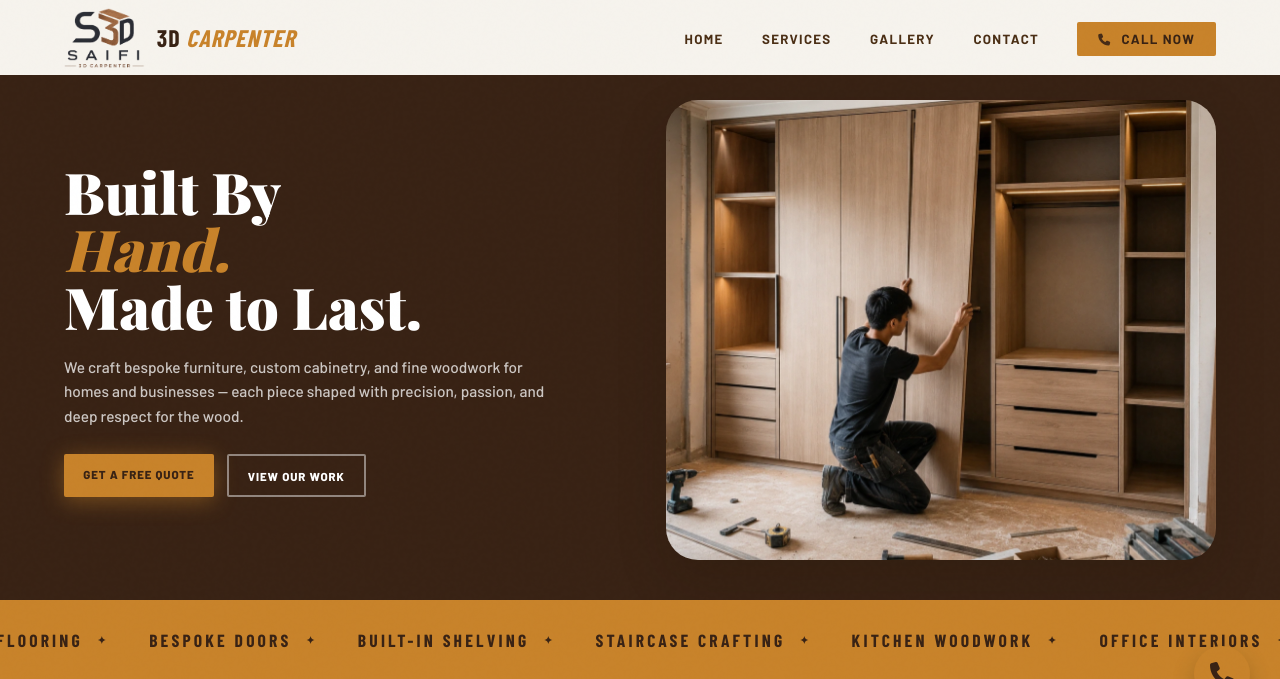
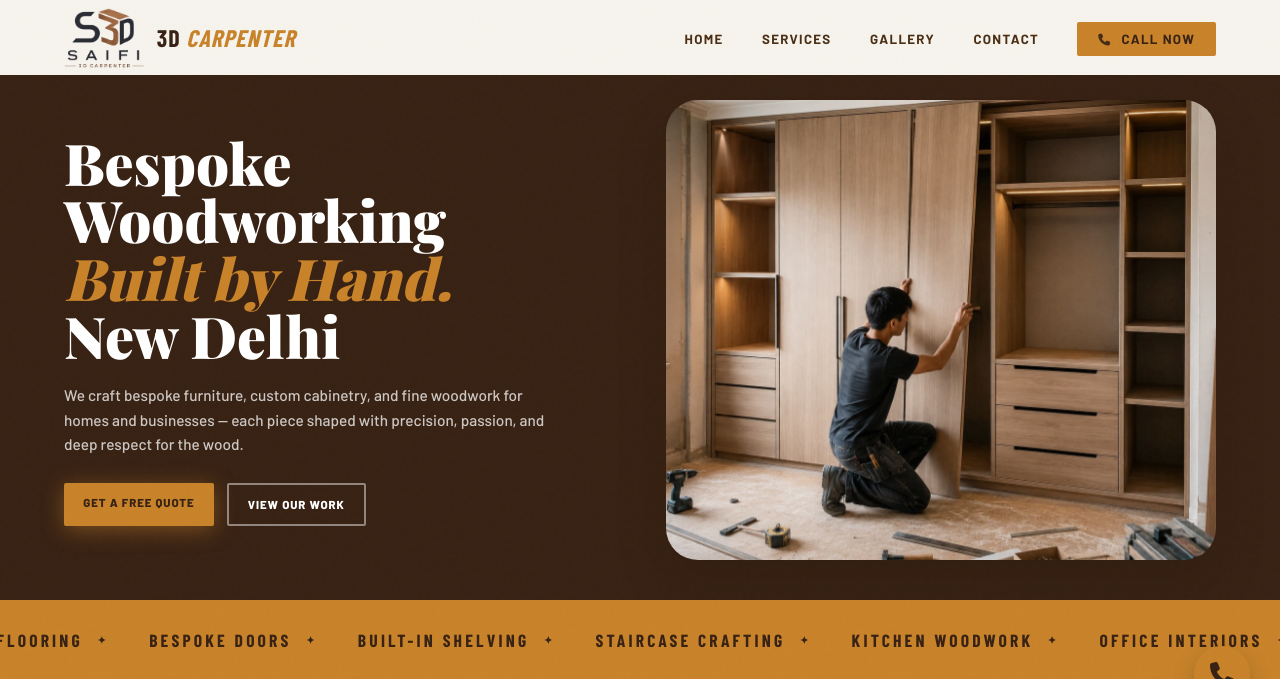
Before and after one commit to barixl/3d-carpenter, a Flask app: page / in a window 1280 px wide. Shown: the top 679 px of the page. Run offline with Flask 3, Linux system fonts and the light colour scheme; some web fonts are replaced.

Commit message:
SEO optimization with localized keywords and schema markup

```diff
--- a/templates/base.html
+++ b/templates/base.html
@@ -1,9 +1,48 @@
 <!DOCTYPE html>
 <html lang="en">
 <head>
-    <meta charset="UTF-8">
-    <meta name="viewport" content="width=device-width, initial-scale=1.0">
-    <title>{% block title %}3D Carpenter | Bespoke Woodworking{% endblock %}</title>
+    <meta name="description" content="3D Carpenter - Premium bespoke woodworking and custom furniture services in New Delhi. Specializing in kitchen cabinetry, wardrobes, doors, and luxury wood interiors.">
+    <meta name="keywords" content="custom furniture New Delhi, best carpenter Delhi, bespoke woodworking India, kitchen cabinetry New Delhi, custom wooden doors Delhi, 3D Carpenter Delhi, professional carpentry services Delhi, wood polishing New Delhi">
+
+    <!-- Open Graph / Facebook -->
+    <meta property="og:type" content="website">
+    <meta property="og:title" content="3D Carpenter | Bespoke Woodworking & Custom Furniture in New Delhi">
+    <meta property="og:description" content="Master woodworkers crafting bespoke furniture, luxury cabinetry, and fine joinery in New Delhi. 25+ years of excellence.">
+    <meta property="og:image" content="{{ url_for('static', filename='img/3d-carpenter-logo.png', _external=True) }}">
+
+    <!-- Schema.org LocalBusiness -->
+    <script type="application/ld+json">
+    {
+      "@context": "https://schema.org",
+      "@type": "LocalBusiness",
+      "name": "3D Carpenter",
+      "image": "{{ url_for('static', filename='img/3d-carpenter-logo.png', _external=True) }}",
+      "telephone": "+91-70880-51197",
+      "address": {
+        "@type": "PostalAddress",
+        "streetAddress": "70 A, Pocket A 14, Himgiri Apartments",
+        "addressLocality": "New Delhi",
+        "postalCode": "110019",
+        "addressCountry": "IN"
+      },
+      "openingHoursSpecification": [
+        {
+          "@type": "OpeningHoursSpecification",
+          "dayOfWeek": ["Monday", "Tuesday", "Wednesday", "Thursday", "Friday"],
+          "opens": "08:00",
+          "closes": "18:00"
+        },
+        {
+          "@type": "OpeningHoursSpecification",
+          "dayOfWeek": "Saturday",
+          "opens": "09:00",
+          "closes": "15:00"
+        }
+      ]
+    }
+    </script>
+
+    <title>{% block title %}3D Carpenter | Bespoke Woodworking & Custom Furniture New Delhi{% endblock %}</title>
     <link rel="preconnect" href="https://fonts.googleapis.com">
     <link rel="preconnect" href="https://fonts.gstatic.com" crossorigin>
     <link href="https://fonts.googleapis.com/css2?family=Barlow:wght@400;500;600;700;800;900&family=Barlow+Condensed:wght@700;800;900&family=Playfair+Display:ital,wght@0,900;1,900&display=swap" rel="stylesheet">
--- a/templates/gallery.html
+++ b/templates/gallery.html
@@ -1,6 +1,6 @@
 {% extends 'base.html' %}
 
-{% block title %}Portfolio Gallery | 3D Carpenter{% endblock %}
+{% block title %}Portfolio Gallery | Custom Woodwork & Furniture Projects New Delhi{% endblock %}
 
 {% block extra_css %}
     <link rel="preload" as="image" href="{{ url_for('static', filename='img/banner/banner_2.webp') }}">
--- a/templates/index.html
+++ b/templates/index.html
@@ -1,4 +1,6 @@
 {% extends 'base.html' %}
+
+{% block title %}3D Carpenter | Best Custom Furniture & Bespoke Woodworking New Delhi{% endblock %}
 
 {% block extra_css %}
     <link rel="preload" as="image" href="{{ url_for('static', filename='img/banner/banner_1.webp') }}">
@@ -17,7 +19,7 @@
         </div>
         <div class="hero-overlay"></div>
         <div class="hero-content">
-            <h1>Built By<br><em>Hand.</em> Made to Last.</h1>
+            <h1>Bespoke Woodworking<br><em>Built by Hand.</em> New Delhi</h1>
             <p class="hero-desc">We craft bespoke furniture, custom cabinetry, and fine woodwork for homes and
                 businesses — each piece shaped with precision, passion, and deep respect for the wood.</p>
             <div class="hero-actions">
@@ -45,7 +47,7 @@
     <section class="about" id="about">
         <div class="about-visual reveal-left">
             <div class="about-img-main">
-                <img src="{{ url_for('static', filename='img/craftsman_who_loved.webp') }}" alt="Master craftsman at work" loading="lazy" decoding="async">
+                <img src="{{ url_for('static', filename='img/craftsman_who_loved.webp') }}" alt="Master woodworker crafting bespoke furniture in New Delhi workshop" loading="lazy" decoding="async">
             </div>
         </div>
         <div class="reveal-right">
@@ -71,14 +73,14 @@
         </div>
         <div class="services-grid">
             <div class="svc-card reveal">
-                <div class="svc-img"><img src="{{ url_for('static', filename='img/services/furniture_making_custom_woodwork.webp') }}" alt="Furniture Making" loading="lazy" decoding="async"></div>
+                <div class="svc-img"><img src="{{ url_for('static', filename='img/services/furniture_making_custom_woodwork.webp') }}" alt="Custom furniture making and bespoke woodwork in New Delhi" loading="lazy" decoding="async"></div>
                 <div class="svc-body">
                     <h3 class="svc-name">Furniture Making & Custom Woodwork</h3>
                     <p class="svc-desc">Bespoke tables, chairs, and statement pieces crafted from premium hardwoods to your exact specifications.</p><button onclick="enquireService('Furniture Making')" class="svc-btn-wa">Enquire Now</button>
                 </div>
             </div>
             <div class="svc-card reveal">
-                <div class="svc-img"><img src="{{ url_for('static', filename='img/services/kitchen_and_cabinet_work.webp') }}" alt="Kitchen Work" loading="lazy" decoding="async"></div>
+                <div class="svc-img"><img src="{{ url_for('static', filename='img/services/kitchen_and_cabinet_work.webp') }}" alt="Luxury kitchen cabinetry and custom closet work in New Delhi" loading="lazy" decoding="async"></div>
                 <div class="svc-body">
                     <h3 class="svc-name">Kitchen & Cabinet Work</h3>
                     <p class="svc-desc">Custom kitchen units and storage solutions designed for functionality without compromising on craftsmanship.</p><button onclick="enquireService('{{ svc_name|default('Woodwork') }}')" class="svc-btn-wa">Enquire Now</button>
```
